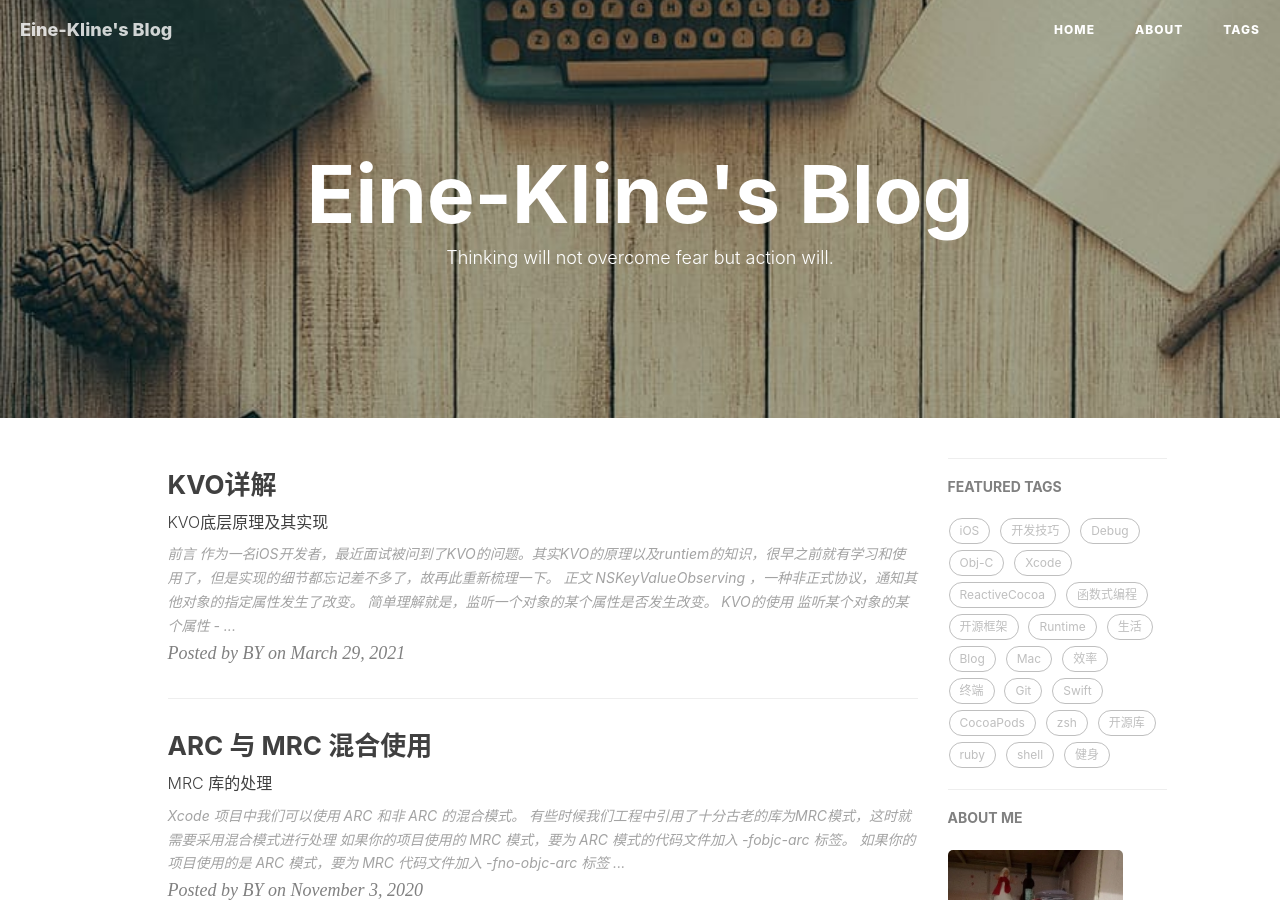
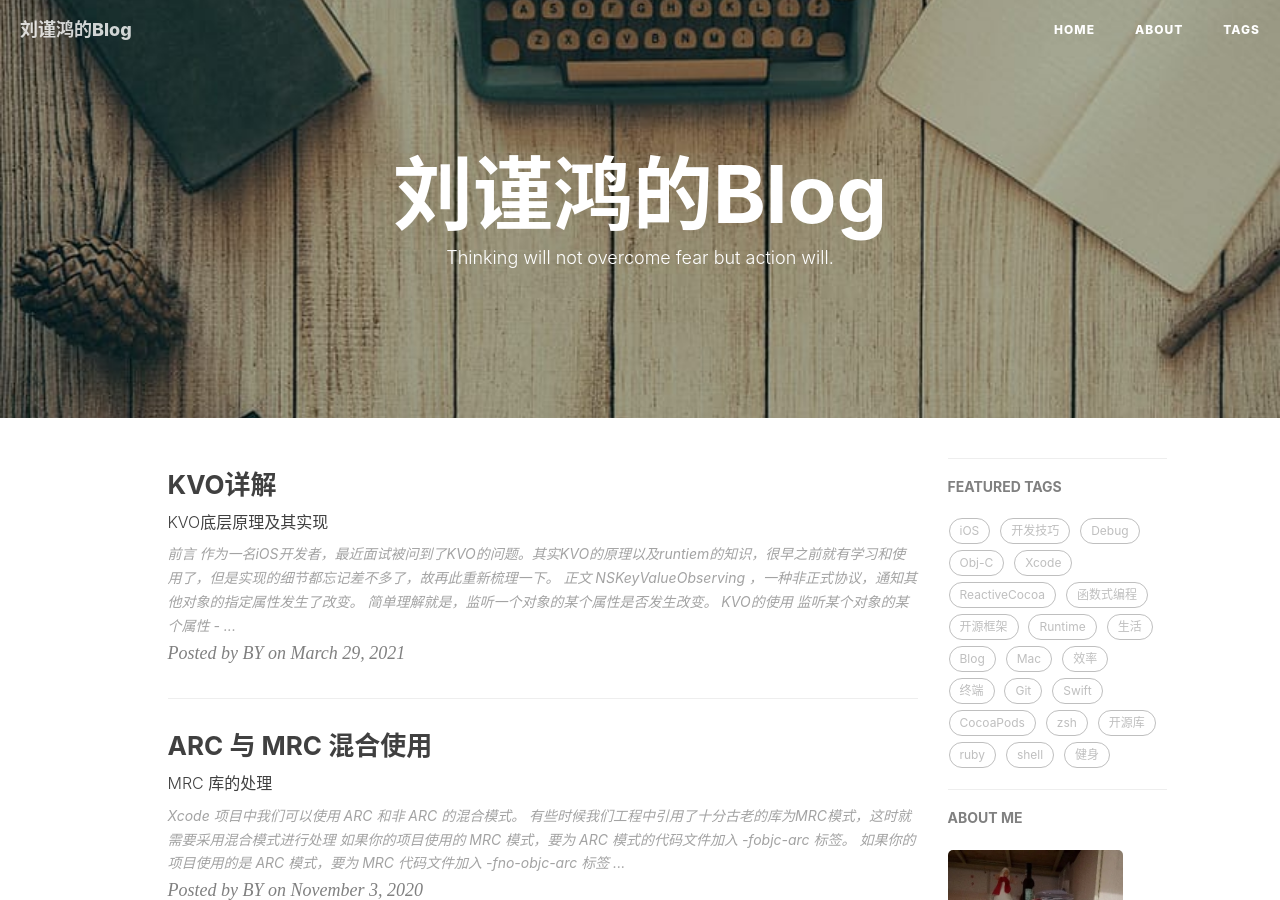
Before and after one commit to Eine-Kline/Eine-Kline.github.io, a Jekyll site: the page built from index.html, in a window 1280 px wide and 900 px high. Built offline with Jekyll 4.4.1, drawn with Linux system fonts in a browser that asks for light colours; nearby versions of some CDN libraries; the list of posts is cut into pages by our own code; comment, search, counter and statistics services are not loaded; some of the changed text lies outside the part shown.

Commit message:
Update _config.yml

```diff
--- a/_config.yml
+++ b/_config.yml
@@ -1,5 +1,5 @@
 # Site settings
-title: Eine-Kline's Blog
+title: 刘谨鸿的Blog
 SEOTitle: 刘谨鸿的博客 | Eine-Kline's Blog
 header-img: img/post-bg-desk.jpg
 email: silence.kano@gmail.com
```
